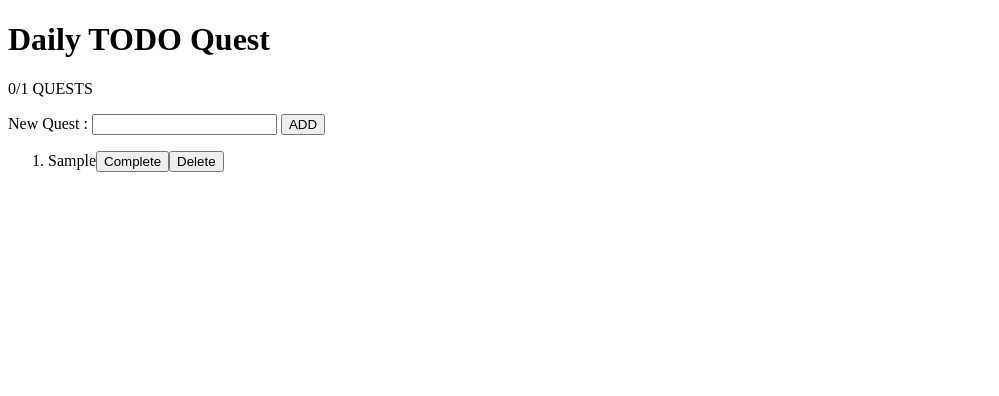
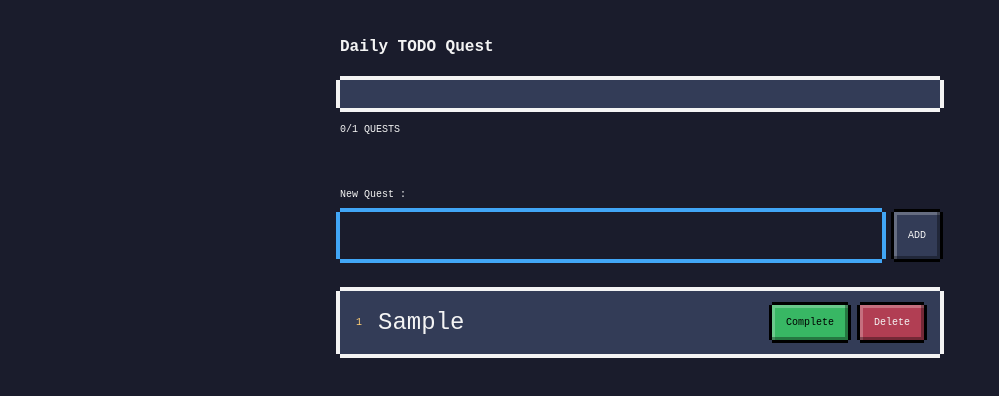
Before and after one commit to Thebanane/TODO_Quest, a plain HTML site: page frontEnd/index.html in a window 1280 px wide. Both pictures are taken after typing "Sample" into the empty fields and a click on the button "ADD". Shown: the whole page, without its empty margins (0-999 px from the left). Drawn offline with Linux system fonts and the light colour scheme; a web font is replaced by a local one.

Commit message:
Make the TODO more clean

```diff
--- a/backEnd/script.js
+++ b/backEnd/script.js
@@ -4,10 +4,15 @@ const input = document.getElementById("toDoInput");
 const progressBar = document.getElementById("progressBar");
 const progressCount = document.getElementById("progressCount");
 const victory = document.getElementById("victory");
+const progressFill = document.createElement("div");
+
 
 const STORAGE_KEY = "data-" + todayKey();
 const stored = localStorage.getItem(STORAGE_KEY);
 let TODOs = stored ? JSON.parse(stored) : [];
+
+progressFill.id = "progressFill";
+progressBar.appendChild(progressFill);
 
 function save() {
   localStorage.setItem(STORAGE_KEY, JSON.stringify(TODOs));
@@ -16,16 +21,10 @@ function save() {
 function renderProgress(){
   const total = TODOs.length;
   const done = TODOs.filter((todo) => todo.completed).length;
+  const percent = total === 0 ? 0 : done / total;
 
-  progressBar.innerHTML = "";
-  for(let i = 0; i < total; i += 1) {
-    const block = document.createElement("div");
-    block.className = "block";
-    if (i < done) {
-      block.classList.add("filled");
-    }
-    progressBar.appendChild(block)
-  }
+  progressFill.style.width = `${percent * 100}%`;
+  progressBar.className = percent < 0.33 ? "low" : percent < 0.66 ? "mid" : "high";
 
   progressCount.textContent = `${done}/${total} QUESTS`;
   victory.hidden = !(total > 0 && done === total);
@@ -38,8 +37,14 @@ function escapeHTML(str) {
 }
 
 function buildInHTML() {
-  list.innerHTML = TODOs.map((todo) =>
-    `<li id="${todo.id}" class="${todo.completed ? "done" : ""}">${escapeHTML(todo.title)}<button aria-label="Complete" class="button-complete">Complete</button><button aria-label="Delete" class="button-delete">Delete</button></li>`).join("");
+  list.innerHTML = TODOs.map((todo) => `
+    <li id="${todo.id}" class="${todo.completed ? "done" : ""}">
+      <span class="title">${escapeHTML(todo.title)}</span>
+      <div class="actions">
+        <button class="btn btn-complete button-complete">Complete</button>
+        <button class="btn btn-delete button-delete">Delete</button>
+      </div>
+    </li>`).join("");
   renderProgress();
 }
 
@@ -60,6 +65,7 @@ form.addEventListener("submit", (event) => {
   TODOs.push({ title, completed: false, id: crypto.randomUUID() });
   save();
   buildInHTML();
+  list.lastElementChild.classList.add("enter");
   event.target.reset();
 });
 
@@ -72,7 +78,23 @@ list.addEventListener("click", (event) => {
     const todo = TODOs.find((t) => t.id === id);
     if (todo) todo.completed = !todo.completed;
   } else if (event.target.closest(".button-delete")) {
-    TODOs = TODOs.filter((t) => t.id !== id);
+    if (li.classList.contains("leave")) return; // already leaving, ignore extra clicks
+
+    const remove = () => {
+      TODOs = TODOs.filter((t) => t.id !== id);
+      save();
+      buildInHTML();
+    };
+
+    if (window.matchMedia("(prefers-reduced-motion: reduce)").matches) {
+      remove(); // no animation, so animationend would never fire
+      return;
+    }
+
+    li.classList.remove("enter");
+    li.classList.add("leave");
+    li.addEventListener("animationend", remove, { once: true });
+    return;
   } else {
     return;
   }
--- /dev/null
+++ b/frontEnd/fonts/style.css
@@ -0,0 +1,245 @@
+/* ---------- Fonts ---------- */
+@font-face {
+  font-family: "Press Start 2P";
+  src: url("fonts/PressStart2P-Regular.ttf") format("truetype");
+  font-display: swap;
+}
+
+@font-face {
+  font-family: "VT323";
+  src: url("fonts/VT323-Regular.ttf") format("truetype");
+  font-display: swap;
+}
+
+
+/* ---------- Palette ---------- */
+:root {
+  --bg: #1a1c2c;
+  --panel: #333c57;
+  --text: #f4f4f4;
+  --green: #38b764;
+  --yellow: #ffcd75;
+  --red: #b13e53;
+  --blue: #41a6f6;
+}
+
+/* ---------- Base ---------- */
+body {
+  background: var(--bg);
+  color: var(--text);
+  font-family: "VT323", monospace;
+  font-size: 24px;
+  max-width: 600px;
+  margin: 0 auto;
+  padding: 0 20px 48px;
+}
+
+/* ---------- Header ---------- */
+header {
+  position: sticky;
+  top: 0;
+  z-index: 10;
+  background: var(--bg);
+  padding: 24px 0 20px;
+}
+
+h1 {
+  font-family: "Press Start 2P", monospace;
+  font-size: 16px;
+  line-height: 1.6;
+  margin-bottom: 20px;
+}
+
+/* ---------- Progress bar (continuous) ---------- */
+#progressBar {
+  height: 28px;
+  background: var(--panel);
+  box-shadow:
+    0 -4px 0 0 var(--text),
+    0 4px 0 0 var(--text),
+    -4px 0 0 0 var(--text),
+    4px 0 0 0 var(--text);
+}
+
+#progressFill {
+  height: 100%;
+  width: 0;
+  background: var(--red);
+  transition: width 0.5s steps(8), background 0.5s steps(1);
+}
+
+#progressBar.low  #progressFill { background: var(--red); }
+#progressBar.mid  #progressFill { background: var(--yellow); }
+#progressBar.high #progressFill { background: var(--green); }
+
+#progressCount {
+  font-family: "Press Start 2P", monospace;
+  font-size: 10px;
+  margin-top: 16px;
+}
+
+/* ---------- Form ---------- */
+form {
+  display: flex;
+  flex-wrap: wrap;
+  gap: 12px;
+  margin: 24px 0 32px;
+}
+
+label {
+  flex-basis: 100%;
+  font-family: "Press Start 2P", monospace;
+  font-size: 10px;
+}
+
+input[type="text"] {
+  flex: 1;
+  min-width: 0;
+  padding: 10px 12px;
+  background: var(--bg);
+  color: var(--text);
+  border: none;
+  font-family: "VT323", monospace;
+  font-size: 24px;
+  box-shadow:
+    0 -4px 0 0 var(--blue),
+    0 4px 0 0 var(--blue),
+    -4px 0 0 0 var(--blue),
+    4px 0 0 0 var(--blue);
+}
+
+input[type="text"]:focus {
+  outline: none;
+  background: var(--panel);
+}
+
+/* ---------- Pixel buttons ---------- */
+button {
+  font-family: "Press Start 2P", monospace;
+  font-size: 10px;
+  color: var(--text);
+  background: var(--panel);
+  border: none;
+  padding: 12px 14px;
+  cursor: pointer;
+  box-shadow:
+    0 -3px 0 0 #000, 0 3px 0 0 #000,
+    -3px 0 0 0 #000, 3px 0 0 0 #000,
+    inset -3px -3px 0 0 rgba(0, 0, 0, 0.35),
+    inset 3px 3px 0 0 rgba(255, 255, 255, 0.25);
+}
+
+button:hover  { filter: brightness(1.15); }
+button:active {
+  transform: translateY(3px);
+  box-shadow:
+    0 -3px 0 0 #000, 0 0 0 0 #000,
+    -3px 0 0 0 #000, 3px 0 0 0 #000,
+    inset 3px 3px 0 0 rgba(0, 0, 0, 0.35);
+}
+
+.btn-complete { background: var(--green); color: #000; }
+.btn-delete   { background: var(--red); }
+
+/* ---------- Quest list ---------- */
+#toDoList {
+  list-style: none;
+  padding: 0;
+  display: flex;
+  flex-direction: column;
+  gap: 20px;
+  counter-reset: quest;
+}
+
+#toDoList li {
+  counter-increment: quest;
+  display: flex;
+  align-items: center;
+  gap: 16px;
+  padding: 14px 16px;
+  background: var(--panel);
+  box-shadow:
+    0 -4px 0 0 var(--text), 0 4px 0 0 var(--text),
+    -4px 0 0 0 var(--text), 4px 0 0 0 var(--text);
+}
+
+#toDoList li::before {
+  content: counter(quest);
+  font-family: "Press Start 2P", monospace;
+  font-size: 10px;
+  color: var(--yellow);
+}
+
+.title {
+  flex: 1;
+  min-width: 0;
+  overflow-wrap: anywhere;
+}
+
+.actions {
+  display: flex;
+  gap: 12px;
+}
+
+/* Finished quest */
+li.done .title {
+  text-decoration: line-through;
+  opacity: 0.5;
+}
+li.done .btn-complete { display: none; }
+
+/* ---------- Victory ---------- */
+#victory {
+  margin-top: 36px;
+  padding: 20px;
+  text-align: center;
+  font-family: "Press Start 2P", monospace;
+  font-size: 14px;
+  line-height: 1.6;
+  color: var(--yellow);
+  background: var(--panel);
+  box-shadow:
+    0 -4px 0 0 var(--yellow), 0 4px 0 0 var(--yellow),
+    -4px 0 0 0 var(--yellow), 4px 0 0 0 var(--yellow);
+}
+
+#victory[hidden] { display: none; }
+
+/* ---------- Animation ---------- */
+
+@keyframes quest-enter {
+  from {
+    transform: translateY(40px);
+    opacity: 0;
+  }
+  to {
+    transform: translateY(0);
+    opacity: 1;
+  }
+}
+
+#toDoList li.enter {
+  animation: quest-enter 0.4s ease-out both;
+}
+
+@media (prefers-reduced-motion: reduce) {
+  #toDoList li.enter {
+    animation: none;
+  }
+}
+
+@keyframes quest-leave {
+  from {
+    transform: translateX(0);
+    opacity: 1;
+  }
+  to {
+    transform: translateX(+120%);
+    opacity: 0;
+  }
+}
+
+#toDoList li.leave {
+  animation: quest-leave 0.35s ease-in both;
+  pointer-events: none;
+}
--- a/frontEnd/index.html
+++ b/frontEnd/index.html
@@ -5,7 +5,7 @@
         <meta charset="UTF-8">
         <meta name="viewport" content="width=device-width, initial-scale=1.0">
         <title>ToDo Quest</title>
-        <link rel="stylesheet" href="style.css">
+        <link rel="stylesheet" href="fonts/style.css">
     </head>
 
     <body>
@@ -19,15 +19,15 @@
         <form id="toDoForm">
             <label for="toDoInput">
                 New Quest :
-                <input type="text" id="toDoInput" required autocomplete="off" maxlength="60">
             </label>
+            <input type="text" id="toDoInput" required autocomplete="off" maxlength="60">
             <button type="submit"> ADD </button>
         </form>
 
         <ol id="toDoList">
         </ol>
 
-        <section id="victory" hidden>Quests Completed</section>
+        <section id="victory" hidden>Quests Completed !!!</section>
 
         <script src= "../backEnd/script.js"></script>
     </body>
```
Also changed, not shown: frontEnd/fonts/PressStart2P-Regular.ttf (added), frontEnd/fonts/VT323-Regular.ttf (added).
